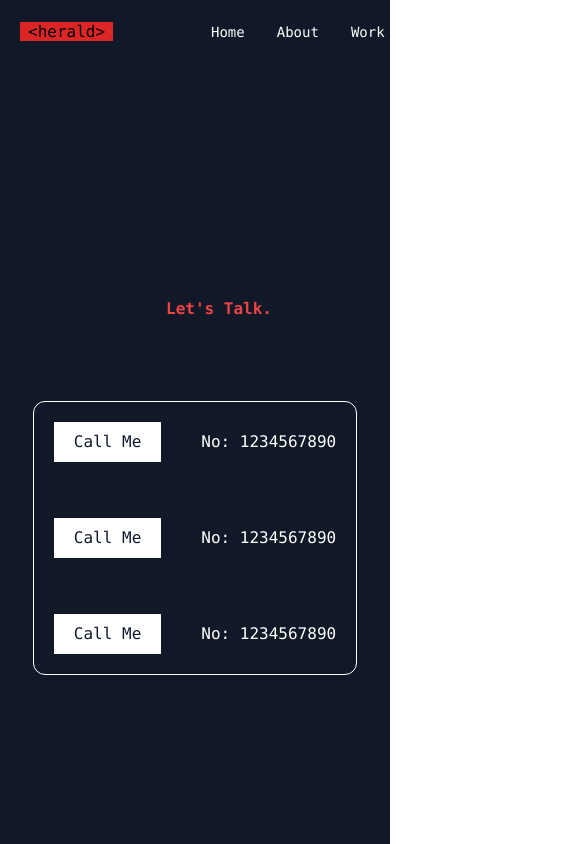
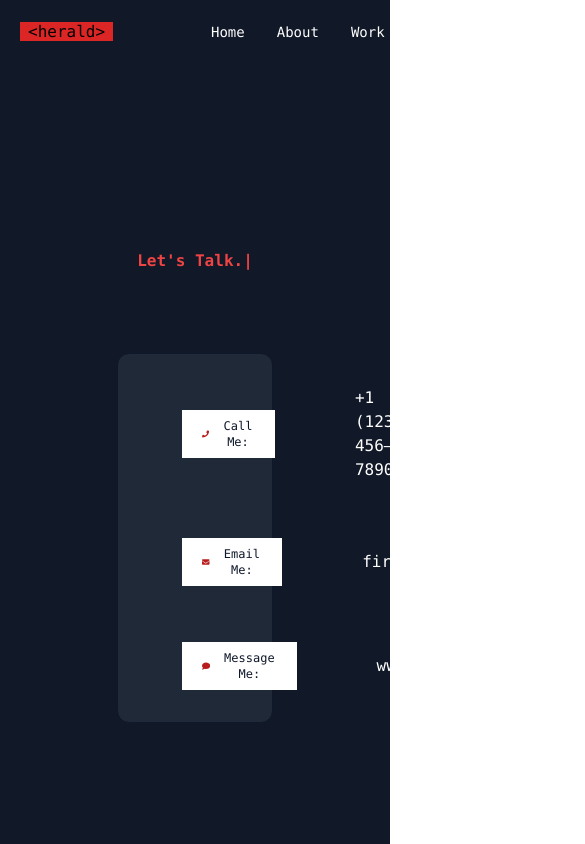
Before and after one commit to RadZ3000/personal-website, a Next.js app: page /contact in a window 390 px wide. Shown: the top 844 px of the page, 585 px wide, since content can reach past the window. Built offline with nearby package versions, Linux system fonts and the light colour scheme; a web font is replaced by a local one.

Commit message:
finished non-responsive front end

```diff
--- a/components/Footer.tsx
+++ b/components/Footer.tsx
@@ -12,7 +12,7 @@ const Footer = () => {
 
             {/* <div className="w-1/2"></div> */}
             <div className="flex flex-col justify-center gap-5 text-xs">
-                <p>Designed and Developed by <a href="#" className="hover:text-red-500 hover:brightness-100 duration-500 underline">Herald Adowei</a></p>
+                <p>Designed and Developed by <a href="#" className="hover:text-red-400 hover:brightness-100 duration-500 underline">Herald Adowei</a></p>
                 <div className="flex flex-row justify-center gap-x-5">
                     <a href="#" className="footer hover:text-black"><FaGithub /></a>
                     <a href="#" className="footer hover:text-blue-700"><FaLinkedin /></a>
--- a/components/Navbar.tsx
+++ b/components/Navbar.tsx
@@ -5,7 +5,7 @@ const Navbar = () => {
         <nav className="flex flex-row bg-gray-900 text-white py-5 font-mono w-full">
 
             <div className="w-1/2 text-left pl-5">
-            <Link href="/"><a className="text-md font-md bg-red-600 text-black px-2 hover:text-white duration-700"><code>&lt;herald&gt;</code></a></Link>
+            <Link href="#intro"><a className="text-md font-md bg-red-600 text-black px-2 hover:text-white duration-700"><code>&lt;herald&gt;</code></a></Link>
             </div>
             <div className="w-1/2 h-max text-right">
                 <Link href="/"><a className="nav">Home</a></Link>
--- a/pages/about.tsx
+++ b/pages/about.tsx
@@ -1,12 +1,23 @@
 import Image from 'next/image';
 import profile from '../images/hi2.png';
+import { TypeAnimation } from 'react-type-animation';
+
 
 const About = () => {
   return (
     <div id="about" className="page">
+
       <div id="intro" className="flex flex-row justify-center items-center content-center gap-x-12 w-5/6 px-12 h-screen">
         <div className="w-1/2 text-justify">
-              <h1 className="lg:text-xl xl:text-3xl xl:leading-snug font-bold text-red-500 w-fit ml-12">About.</h1>
+          <h1 className="lg:text-xl xl:text-3xl xl:leading-snug font-bold text-red-500 w-fit ml-12">
+            <code>
+              <TypeAnimation
+                sequence={[
+                  'About Me.',
+                ]}
+              />
+            </code>
+          </h1>
           <p className="py-12 pr-5">
             Hi! I'm Herald, and I creatively code captivating content.
             <br /><br />
@@ -15,8 +26,9 @@ const About = () => {
             Duis aute irure dolor in reprehenderit in voluptate velit esse cillum dolore eu fugiat nulla pariatur. Excepteur sint occaecat cupidatat non proident, sunt in culpa qui officia deserunt mollit anim id est laborum.
           </p>
         </div>
-            <div className="w-2/5 h-4/5"><Image src={profile} /></div>
+        <div className="flex items-center w-2/5 h-4/5"><Image src={profile} /></div>
       </div>
+
     </div>
   )
 }
--- a/pages/contact.tsx
+++ b/pages/contact.tsx
@@ -1,28 +1,49 @@
+import { TypeAnimation } from 'react-type-animation';
+import {
+    FaPhone,
+    FaEnvelope,
+    FaComment,
+} from 'react-icons/fa'
+
 const Contact = () => {
     return (
-        <div className="flex flex-col justify-center gap-y-20 page h-screen">
+        <div className="page">
 
-            <h1 className="lg:text-xl xl:text-3xl xl:leading-snug font-bold text-red-500 w-fit ml-12">Let's Talk.</h1>
-                <div className="flex flex-col gap-y-14 content-center bg-transparent border-white border rounded-xl p-5">
-                    <span className="flex flex-row items-center gap-x-10">
-                        <button className="bg-white text-slate-900 py-2 px-5">
-                            <a href="mailto: abc@example.com">Call Me</a>
+            <div id="intro" className="flex flex-col justify-center gap-y-20 page h-screen w-screen">
+
+                <h1 className="lg:text-xl xl:text-3xl xl:leading-snug font-bold text-red-500 w-fit">
+                    <code>
+                        <TypeAnimation
+                            sequence={[
+                                "Let's Talk.",
+                            ]}
+                        />
+                    </code>
+                </h1>
+                <div className="flex flex-col gap-y-14 content-center bg-gray-800 border-slate-900 border w-2/5 rounded-xl py-8 px-16">
+                    <span className="flex flex-row items-center gap-x-20">
+                        <button className="button">
+                            <FaPhone className="text-red-700" />
+                            <a href="mailto: abc@example.com">Call Me:</a>
                         </button>
-                        <h1>No: 1234567890</h1>
+                        <h1>+1 (123) 456–7890</h1>
                     </span>
-                    <span className="flex flex-row items-center gap-x-10">
-                        <button className="bg-white text-slate-900 py-2 px-5">
-                            <a href="mailto: abc@example.com">Call Me</a>
+                    <span className="flex flex-row items-center gap-x-20">
+                        <button className="button">
+                            <FaEnvelope className="text-red-700" />
+                            <a href="mailto: abc@example.com">Email Me:</a>
                         </button>
-                        <h1>No: 1234567890</h1>
+                        <h1>first.last@email.com</h1>
                     </span>
-                    <span className="flex flex-row items-center gap-x-10">
-                        <button className="bg-white text-slate-900 py-2 px-5">
-                            <a href="mailto: abc@example.com">Call Me</a>
+                    <span className="flex flex-row items-center gap-x-20">
+                        <button className="button">
+                            <FaComment className="text-red-700" />
+                            <a href="mailto: abc@example.com">Message Me:</a>
                         </button>
-                        <h1>No: 1234567890</h1>
+                        <h1>www.linkedin.com/fullname</h1>
                     </span>
                 </div>
+            </div>
 
         </div>
     )
--- a/pages/work.tsx
+++ b/pages/work.tsx
@@ -1,4 +1,5 @@
 import Link from "next/link";
+import { TypeAnimation } from 'react-type-animation';
 import {
     FaGithub,
     FaAnchor,
@@ -11,11 +12,19 @@ import {
 
 const Work = () => {
     return (
-        <div className="page">
+        <div id="work" className="page">
 
-            <div id="work" className="flex flex-col gap-y-20 justify-center items-center w-5/6 h-screen">
+            <div id="intro" className="flex flex-col gap-y-20 justify-center items-center w-5/6 h-screen">
 
-                <h1 className="lg:text-xl xl:text-3xl xl:leading-snug font-bold text-red-500 w-fit">Work.</h1>
+                <h1 className="lg:text-xl xl:text-3xl xl:leading-snug font-bold text-red-500 w-fit">
+                    <code>
+                        <TypeAnimation
+                            sequence={[
+                                'My Work.',
+                            ]}
+                        />
+                    </code>
+                </h1>
 
                 <div className="grid grid-rows-2 gap-12 grid-cols-3">
 
--- a/styles/globals.css
+++ b/styles/globals.css
@@ -18,6 +18,9 @@
     .hover {
         @apply hover:text-red-400 duration-500
     }
+    .button {
+        @apply flex flex-row items-center gap-x-3 w-36 bg-white text-slate-900 text-xs py-2 px-5
+    }
     .footer {
         @apply hover:bg-white hover:brightness-100 duration-500 p-0.5
     }
```
Lines whose indentation alone changed are shown as unchanged.
